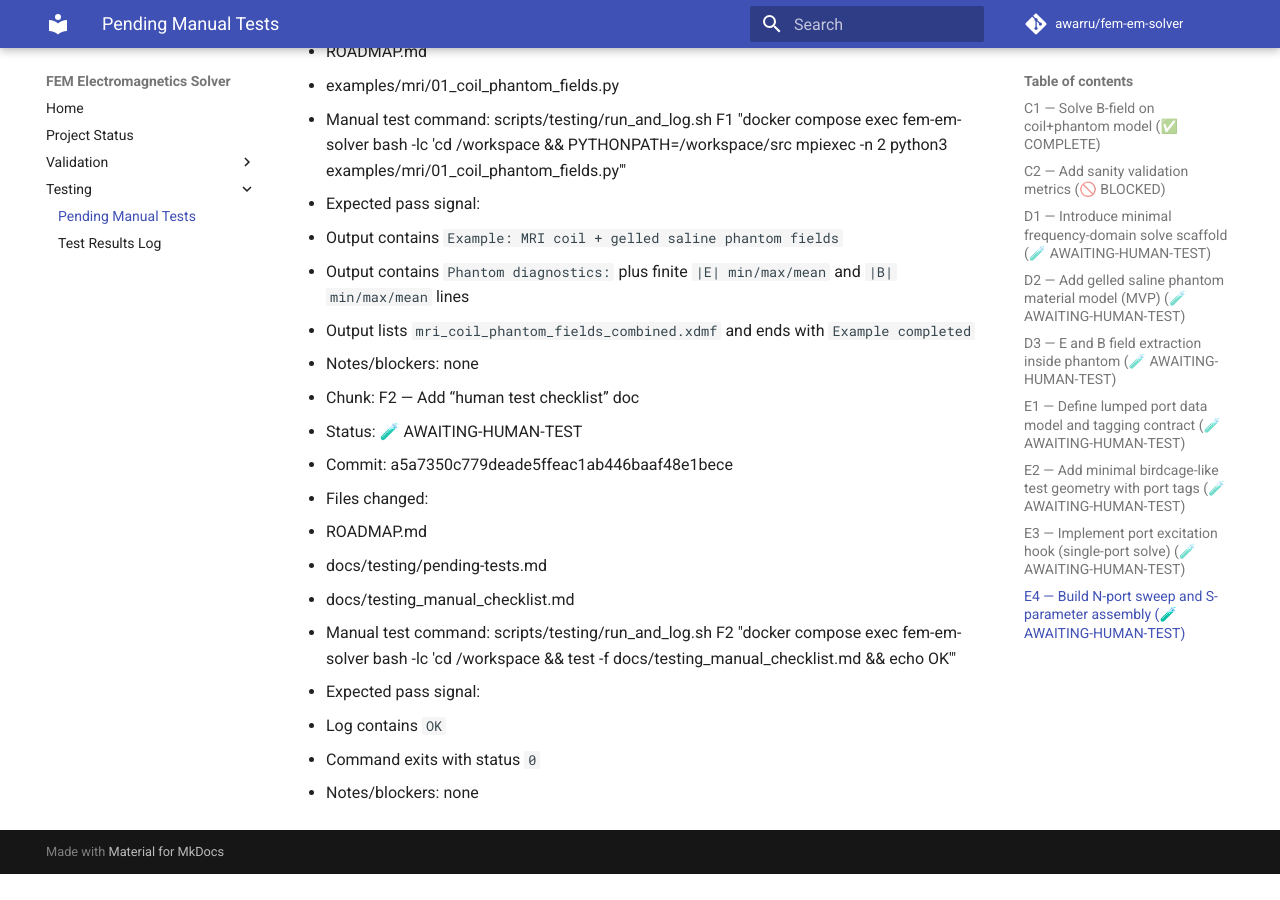
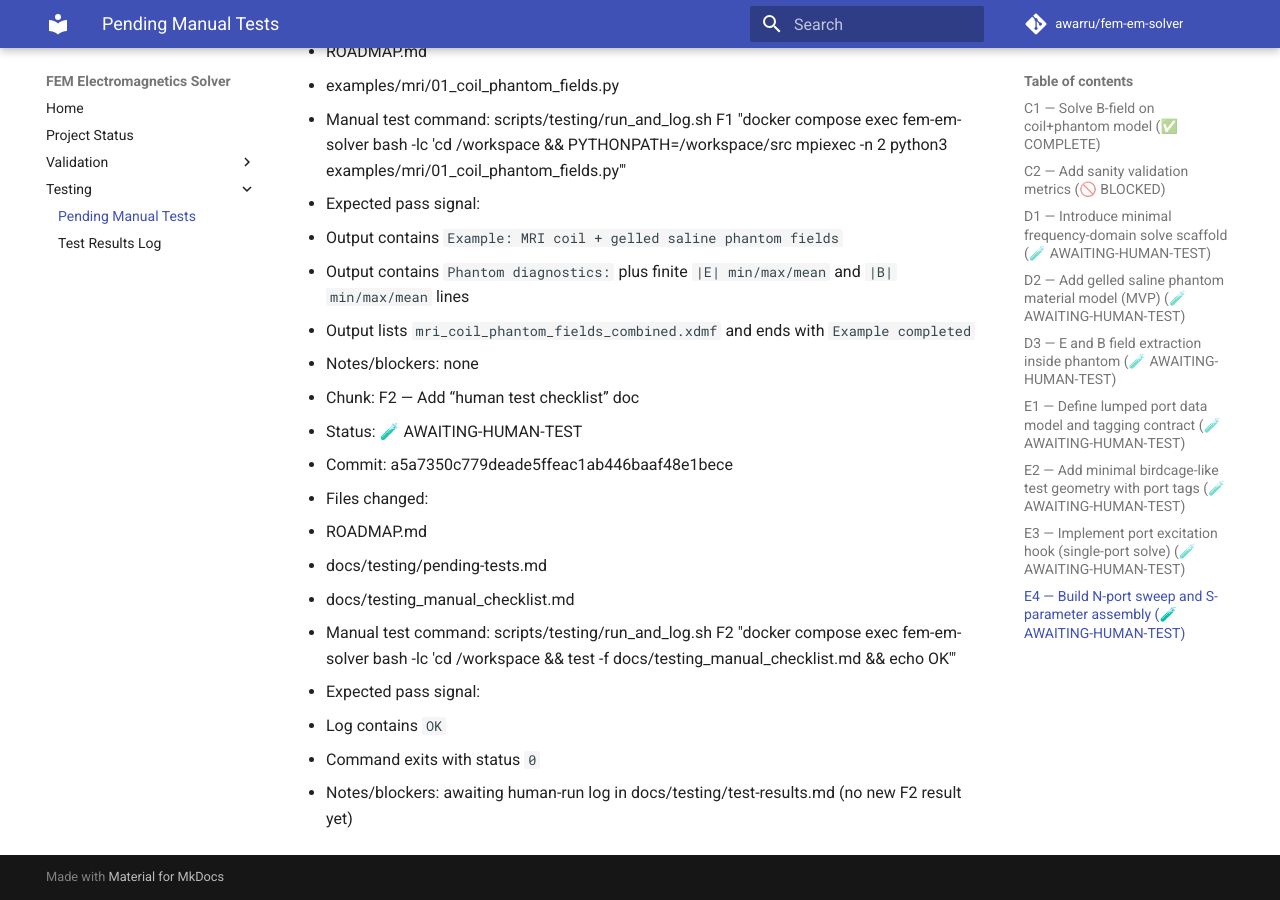
Before and after one commit to awarru/fem-em-solver, an MkDocs documentation site: the page built from docs/testing/pending-tests.md, in a window 1280 px wide and 900 px high, scrolled down 7718 px. Built offline with MkDocs 1.6.1 and Material for MkDocs 9.7.7, drawn with Linux system fonts in a browser that asks for light colours; comment, search, counter and statistics services are not loaded; before the commit the page ends 8592 px from its top, so only the background shows below that.

Commit message:
docs(testing): refresh F2 pending note awaiting human log

```diff
--- a/docs/testing/pending-tests.md
+++ b/docs/testing/pending-tests.md
@@ -249,4 +249,4 @@ Optional helpers:
 - Expected pass signal:
   - Log contains `OK`
   - Command exits with status `0`
-- Notes/blockers: none
+- Notes/blockers: awaiting human-run log in docs/testing/test-results.md (no new F2 result yet)
```
